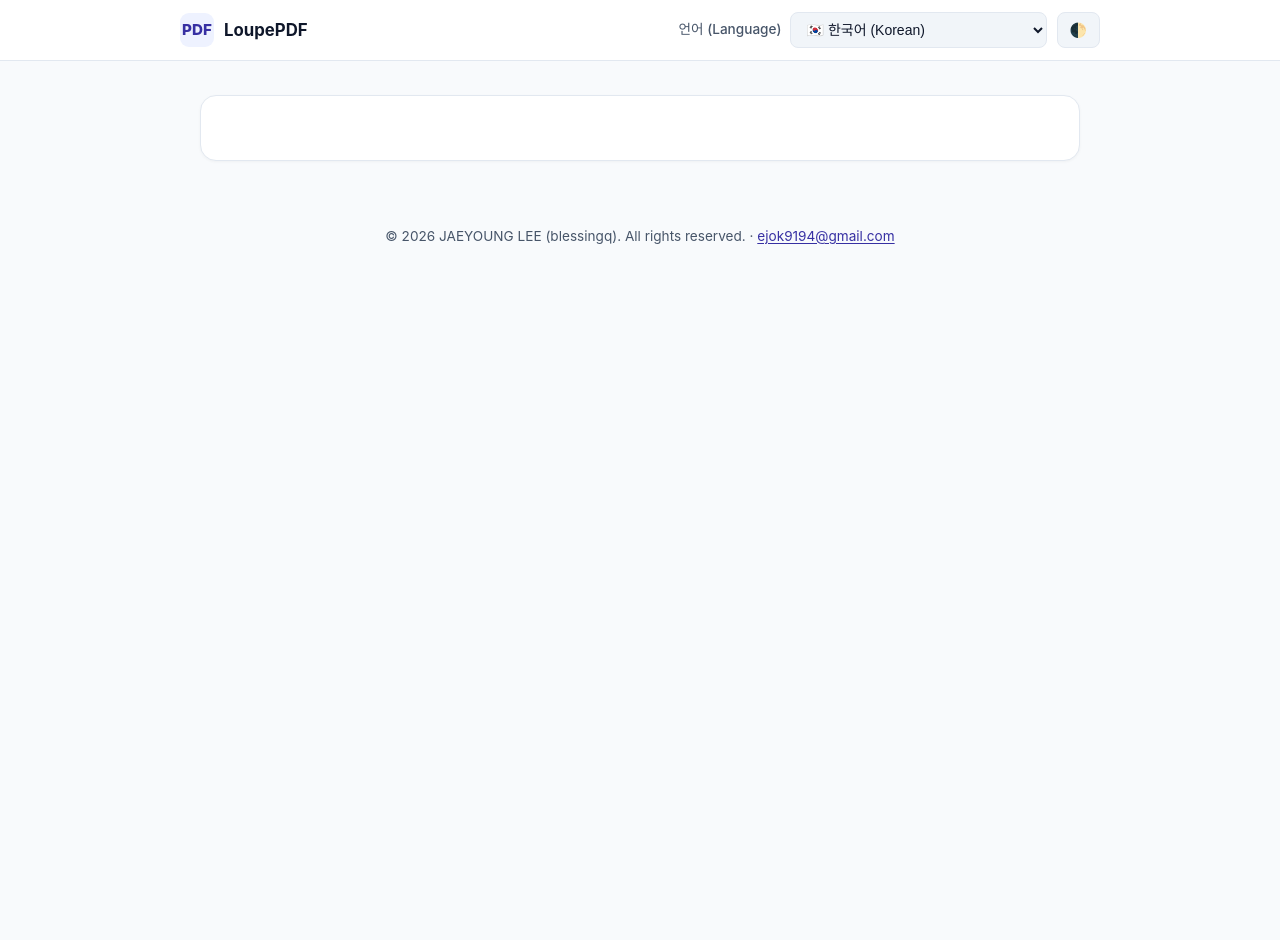
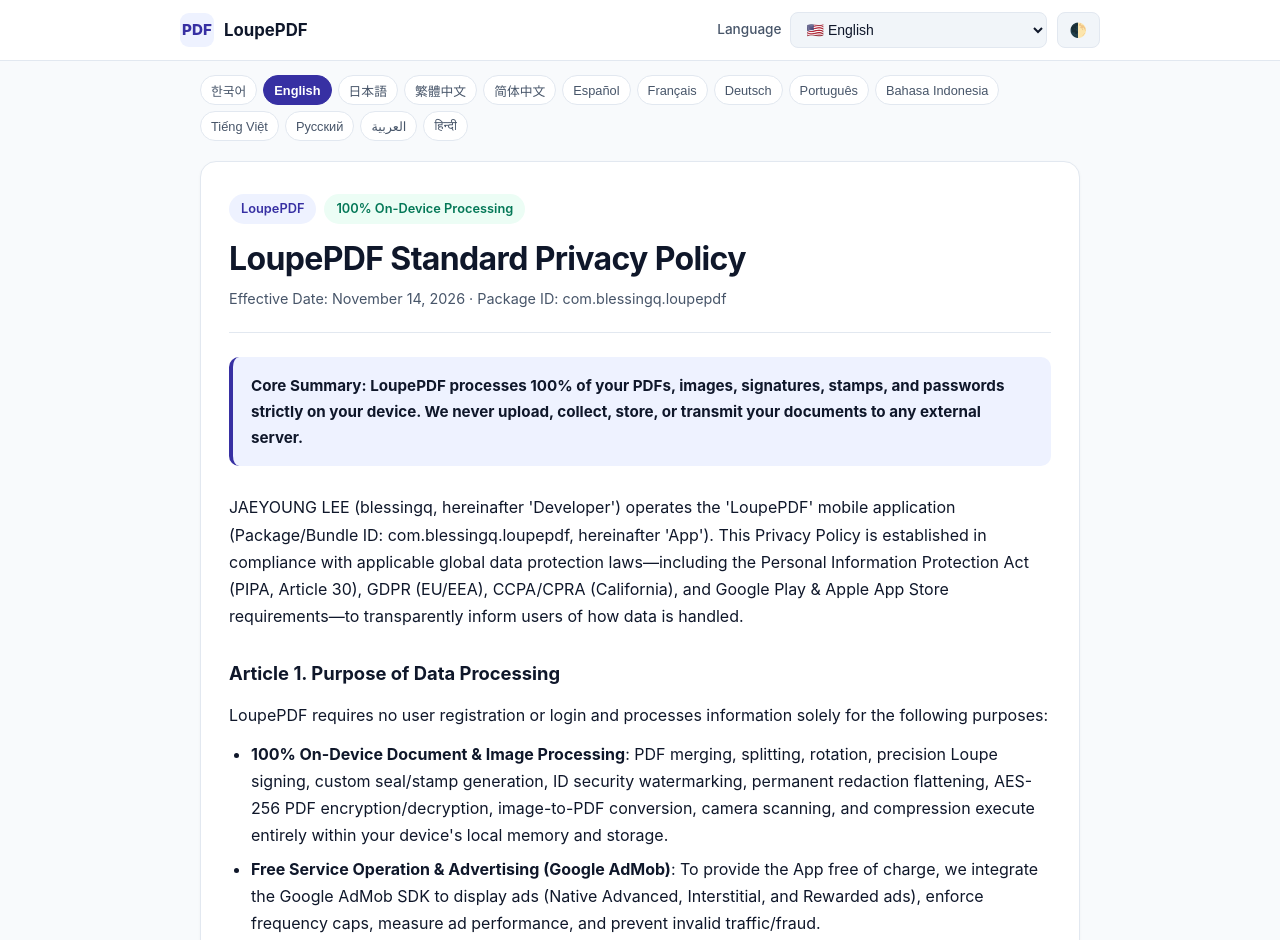
Before and after one commit to BlessingQ/blessingq.github.io, a plain HTML site: page loupePDF/privacy.html in a window 1280 px wide. Shown: the top 940 px of the page. Before the commit the page ends 800 px from the top, so only its background shows below. Drawn offline with Linux system fonts and the light colour scheme.

Commit message:
Fix JS quote escaping and add static fallback HTML in loupePDF/privacy.html

```diff
--- a/loupePDF/privacy.html
+++ b/loupePDF/privacy.html
@@ -523,7 +523,28 @@
 
   <main id="main-content">
     <article class="policy-card" id="policy-container">
-      <!-- Dynamically populated by language -->
+        <div class="badge-row">
+          <span class="badge">루페PDF (LoupePDF)</span>
+          <span class="badge on-device">100% 기기 내(On-Device) 로컬 처리</span>
+        </div>
+        <h1 id="page-title" tabindex="-1">루페PDF (LoupePDF) 개인정보 처리방침 (Privacy Policy)</h1>
+        <div class="meta-info">시행일자 (Effective Date): 2026-11-14 · Package ID: com.blessingq.loupepdf · Developer: JAEYOUNG LEE (blessingq)</div>
+        <div class="summary-callout">
+          <p><strong>핵심 요약: 루페PDF(LoupePDF)는 사용자의 PDF 문서, 사진, 서명, 도장, 비밀번호 등 어떠한 문서 데이터도 외부 서버로 전송하거나 수집하지 않습니다. 모든 문서 편집·서명·암호화 작업은 100% 사용자의 스마트폰 내부(On-Device)에서만 수행됩니다.</strong></p>
+          <p style="margin-top:8px;"><strong>Core Summary: LoupePDF processes 100% of your PDFs, images, signatures, stamps, and passwords strictly on your device. We never upload, collect, store, or transmit your documents to any external server.</strong></p>
+        </div>
+        <section class="article">
+          <h2>제1조 (개인정보의 처리 목적) / Article 1 (Purpose of Processing)</h2>
+          <p>루페PDF(패키지 ID: com.blessingq.loupepdf)는 별도의 회원가입 없이 모든 PDF·이미지 편집, 2.5배 돋보기 정밀 서명, 인감/도장 생성, 신분증 워터마크, 개인정보 마스킹, AES-256 암호화 기능을 100% 기기 내부(On-Device)에서만 처리합니다. 무료 앱 운영을 위해 Google AdMob 광고 SDK(Google LLC)만 사용합니다.</p>
+        </section>
+        <section class="article">
+          <h2>제10조 (개인정보 보호책임자 및 연락처) / Article 10 (Contact)</h2>
+          <ul>
+            <li><strong>개발자 및 개인정보 보호책임자 (Developer)</strong>: JAEYOUNG LEE (blessingq)</li>
+            <li><strong>이메일 (Email)</strong>: <a href="mailto:ejok9194@gmail.com">ejok9194@gmail.com</a></li>
+            <li><strong>웹사이트 (Website)</strong>: <a href="https://blessingq.github.io">https://blessingq.github.io</a></li>
+          </ul>
+        </section>
     </article>
   </main>
 
@@ -654,12 +675,12 @@
             ],
             list: [
               "<strong>개인정보 보호책임자 및 개발자</strong>: JAEYOUNG LEE (blessingq)",
-              "<strong>이메일(Email)</strong>: <a href="mailto:ejok9194@gmail.com">ejok9194@gmail.com</a>",
-              "<strong>공식 웹사이트</strong>: <a href="https://blessingq.github.io" target="_blank" rel="noopener">https://blessingq.github.io</a>",
-              "<strong>개인정보침해신고센터 (한국인터넷진흥원 운영)</strong>: (국번없이) 118 / <a href="https://privacy.kisa.or.kr" target="_blank" rel="noopener">privacy.kisa.or.kr</a>",
-              "<strong>개인정보분쟁조정위원회</strong>: 1833-6972 / <a href="https://www.kopico.go.kr" target="_blank" rel="noopener">www.kopico.go.kr</a>",
-              "<strong>대검찰청 사이버수사과</strong>: (국번없이) 1301 / <a href="https://www.spo.go.kr" target="_blank" rel="noopener">www.spo.go.kr</a>",
-              "<strong>경찰청 사이버수사국</strong>: (국번없이) 182 / <a href="https://ecrm.police.go.kr" target="_blank" rel="noopener">ecrm.police.go.kr</a>"
+              "<strong>이메일(Email)</strong>: <a href=\"mailto:ejok9194@gmail.com\">ejok9194@gmail.com</a>",
+              "<strong>공식 웹사이트</strong>: <a href=\"https://blessingq.github.io\" target=\"_blank\" rel=\"noopener\">https://blessingq.github.io</a>",
+              "<strong>개인정보침해신고센터 (한국인터넷진흥원 운영)</strong>: (국번없이) 118 / <a href=\"https://privacy.kisa.or.kr\" target=\"_blank\" rel=\"noopener\">privacy.kisa.or.kr</a>",
+              "<strong>개인정보분쟁조정위원회</strong>: 1833-6972 / <a href=\"https://www.kopico.go.kr\" target=\"_blank\" rel=\"noopener\">www.kopico.go.kr</a>",
+              "<strong>대검찰청 사이버수사과</strong>: (국번없이) 1301 / <a href=\"https://www.spo.go.kr\" target=\"_blank\" rel=\"noopener\">www.spo.go.kr</a>",
+              "<strong>경찰청 사이버수사국</strong>: (국번없이) 182 / <a href=\"https://ecrm.police.go.kr\" target=\"_blank\" rel=\"noopener\">ecrm.police.go.kr</a>"
             ]
           },
           {
@@ -758,8 +779,8 @@
             p: ["If you have any questions or requests regarding this Privacy Policy, please contact:"],
             list: [
               "<strong>Privacy Officer / Developer</strong>: JAEYOUNG LEE (blessingq)",
-              "<strong>Email</strong>: <a href="mailto:ejok9194@gmail.com">ejok9194@gmail.com</a>",
-              "<strong>Website</strong>: <a href="https://blessingq.github.io" target="_blank" rel="noopener">https://blessingq.github.io</a>"
+              "<strong>Email</strong>: <a href=\"mailto:ejok9194@gmail.com\">ejok9194@gmail.com</a>",
+              "<strong>Website</strong>: <a href=\"https://blessingq.github.io\" target=\"_blank\" rel=\"noopener\">https://blessingq.github.io</a>"
             ]
           },
           {
@@ -801,8 +822,8 @@
             p: ["カメラ権限（書類スキャン・印影切り抜き時のみ）および写真/ファイル権限（ユーザーが選択したファイルの入出力のみ）は端末内処理に限定して使用されます。"],
             list: [
               "<strong>個人情報保護責任者・開発者</strong>: JAEYOUNG LEE (blessingq)",
-              "<strong>メール</strong>: <a href="mailto:ejok9194@gmail.com">ejok9194@gmail.com</a>",
-              "<strong>ウェブサイト</strong>: <a href="https://blessingq.github.io" target="_blank" rel="noopener">https://blessingq.github.io</a>"
+              "<strong>メール</strong>: <a href=\"mailto:ejok9194@gmail.com\">ejok9194@gmail.com</a>",
+              "<strong>ウェブサイト</strong>: <a href=\"https://blessingq.github.io\" target=\"_blank\" rel=\"noopener\">https://blessingq.github.io</a>"
             ]
           }
         ]
@@ -832,8 +853,8 @@
             p: ["相機與檔案權限僅在您主動掃描文件、去背簽名或讀寫 PDF 時於本地使用。"],
             list: [
               "<strong>開發者與資料保護聯絡人</strong>: JAEYOUNG LEE (blessingq)",
-              "<strong>電子郵件</strong>: <a href="mailto:ejok9194@gmail.com">ejok9194@gmail.com</a>",
-              "<strong>網站</strong>: <a href="https://blessingq.github.io" target="_blank" rel="noopener">https://blessingq.github.io</a>"
+              "<strong>電子郵件</strong>: <a href=\"mailto:ejok9194@gmail.com\">ejok9194@gmail.com</a>",
+              "<strong>網站</strong>: <a href=\"https://blessingq.github.io\" target=\"_blank\" rel=\"noopener\">https://blessingq.github.io</a>"
             ]
           }
         ]
@@ -863,7 +884,7 @@
             p: ["相机与相册/文件权限仅在您主动扫描文档、提取签名或保存 PDF 时在本地调用。"],
             list: [
               "<strong>开发者与隐私负责人</strong>: JAEYOUNG LEE (blessingq)",
-              "<strong>电子邮箱</strong>: <a href="mailto:ejok9194@gmail.com">ejok9194@gmail.com</a>"
+              "<strong>电子邮箱</strong>: <a href=\"mailto:ejok9194@gmail.com\">ejok9194@gmail.com</a>"
             ]
           }
         ]
@@ -892,7 +913,7 @@
             h: "3. Permisos y Contacto",
             p: ["Los permisos de cámara y archivos solo se utilizan localmente cuando usted escanea documentos o guarda archivos PDF."],
             list: [
-              "<strong>Responsable de Privacidad</strong>: JAEYOUNG LEE (blessingq) — <a href="mailto:ejok9194@gmail.com">ejok9194@gmail.com</a>"
+              "<strong>Responsable de Privacidad</strong>: JAEYOUNG LEE (blessingq) — <a href=\"mailto:ejok9194@gmail.com\">ejok9194@gmail.com</a>"
             ]
           }
         ]
@@ -919,7 +940,7 @@
           },
           {
             h: "3. Contact",
-            p: ["Responsable de la confidentialité : JAEYOUNG LEE (blessingq) — <a href="mailto:ejok9194@gmail.com">ejok9194@gmail.com</a>"]
+            p: ["Responsable de la confidentialité : JAEYOUNG LEE (blessingq) — <a href=\"mailto:ejok9194@gmail.com\">ejok9194@gmail.com</a>"]
           }
         ]
       },
@@ -945,7 +966,7 @@
           },
           {
             h: "3. Kontakt",
-            p: ["Datenschutzverantwortlicher: JAEYOUNG LEE (blessingq) — <a href="mailto:ejok9194@gmail.com">ejok9194@gmail.com</a>"]
+            p: ["Datenschutzverantwortlicher: JAEYOUNG LEE (blessingq) — <a href=\"mailto:ejok9194@gmail.com\">ejok9194@gmail.com</a>"]
           }
         ]
       },
@@ -967,7 +988,7 @@
           },
           {
             h: "2. Publicidade (Google AdMob) e Contato",
-            p: ["Utilizamos o Google AdMob SDK (Google LLC) para exibir anúncios gratuitos, podendo coletar ID de publicidade (ADID/IDFA), dados do dispositivo e logs de diagnóstico. Você pode redefinir o ID de publicidade nas configurações do Android/iOS. Contato: JAEYOUNG LEE (<a href="mailto:ejok9194@gmail.com">ejok9194@gmail.com</a>)."]
+            p: ["Utilizamos o Google AdMob SDK (Google LLC) para exibir anúncios gratuitos, podendo coletar ID de publicidade (ADID/IDFA), dados do dispositivo e logs de diagnóstico. Você pode redefinir o ID de publicidade nas configurações do Android/iOS. Contato: JAEYOUNG LEE (<a href=\"mailto:ejok9194@gmail.com\">ejok9194@gmail.com</a>)."]
           }
         ]
       },
@@ -985,7 +1006,7 @@
         articles: [
           {
             h: "1. Pemrosesan Lokal & Google AdMob",
-            p: ["Semua fitur penggabungan PDF, tanda tangan kaca pembesar (Loupe), pembuatan stempel, watermark, dan enkripsi AES-256 berjalan 100% di dalam perangkat Anda. Untuk layanan gratis, Google AdMob SDK (Google LLC) dapat mengumpulkan ID Iklan (ADID/IDFA), info perangkat, dan log diagnostik. Anda dapat mengatur ulang ID iklan di pengaturan privasi perangkat Anda. Kontak: JAEYOUNG LEE (<a href="mailto:ejok9194@gmail.com">ejok9194@gmail.com</a>)."]
+            p: ["Semua fitur penggabungan PDF, tanda tangan kaca pembesar (Loupe), pembuatan stempel, watermark, dan enkripsi AES-256 berjalan 100% di dalam perangkat Anda. Untuk layanan gratis, Google AdMob SDK (Google LLC) dapat mengumpulkan ID Iklan (ADID/IDFA), info perangkat, dan log diagnostik. Anda dapat mengatur ulang ID iklan di pengaturan privasi perangkat Anda. Kontak: JAEYOUNG LEE (<a href=\"mailto:ejok9194@gmail.com\">ejok9194@gmail.com</a>)."]
           }
         ]
       },
@@ -1003,7 +1024,7 @@
         articles: [
           {
             h: "1. Xử lý Cục bộ & Quảng cáo Google AdMob",
-            p: ["Mọi tính năng ghép/tách PDF, ký tên với kính lúp, tạo con dấu, đóng dấu bảo mật và mã hóa AES-256 đều hoạt động 100% trên điện thoại của bạn. Để duy trì ứng dụng miễn phí, Google AdMob SDK (Google LLC) có thể thu thập ID quảng cáo (ADID/IDFA), thông tin thiết bị và nhật ký sự cố. Bạn có thể tắt quảng cáo cá nhân hóa trong phần cài đặt thiết bị. Liên hệ: JAEYOUNG LEE (<a href="mailto:ejok9194@gmail.com">ejok9194@gmail.com</a>)."]
+            p: ["Mọi tính năng ghép/tách PDF, ký tên với kính lúp, tạo con dấu, đóng dấu bảo mật và mã hóa AES-256 đều hoạt động 100% trên điện thoại của bạn. Để duy trì ứng dụng miễn phí, Google AdMob SDK (Google LLC) có thể thu thập ID quảng cáo (ADID/IDFA), thông tin thiết bị và nhật ký sự cố. Bạn có thể tắt quảng cáo cá nhân hóa trong phần cài đặt thiết bị. Liên hệ: JAEYOUNG LEE (<a href=\"mailto:ejok9194@gmail.com\">ejok9194@gmail.com</a>)."]
           }
         ]
       },
@@ -1021,7 +1042,7 @@
         articles: [
           {
             h: "1. Локальная обработка и реклама Google AdMob",
-            p: ["Все функции объединения, разделения, точной подписи с лупой, создания печатей, водяных знаков и шифрования AES-256 выполняются локально на устройстве. Для бесплатного предоставления приложения используется Google AdMob SDK (Google LLC), который может собирать рекламный идентификатор (ADID/IDFA), сведения об устройстве и диагностические журналы. Вы можете сбросить рекламный ID в настройках Android или iOS. Контакт: JAEYOUNG LEE (<a href="mailto:ejok9194@gmail.com">ejok9194@gmail.com</a>)."]
+            p: ["Все функции объединения, разделения, точной подписи с лупой, создания печатей, водяных знаков и шифрования AES-256 выполняются локально на устройстве. Для бесплатного предоставления приложения используется Google AdMob SDK (Google LLC), который может собирать рекламный идентификатор (ADID/IDFA), сведения об устройстве и диагностические журналы. Вы можете сбросить рекламный ID в настройках Android или iOS. Контакт: JAEYOUNG LEE (<a href=\"mailto:ejok9194@gmail.com\">ejok9194@gmail.com</a>)."]
           }
         ]
       },
@@ -1039,7 +1060,7 @@
         articles: [
           {
             h: "1. المعالجة المحلية وإعلانات Google AdMob",
-            p: ["تتم جميع عمليات دمج وتقسيم ملفات PDF، والتوقيع الدقيق بالعدسة المكبرة، وإنشاء الأختام، والعلامات المائية، والتشفير بمعيار AES-256 داخل جهازك حصرياً. لتقديم التطبيق مجاناً، نستخدم حزمة Google AdMob SDK (التابعة لشركة Google LLC) التي قد تجمع معرف الإعلانات (ADID/IDFA) ومعلومات الجهاز وسجلات الأعطال. يمكنك إيقاف تخصيص الإعلانات من إعدادات الخصوصية في جهازك. للتواصل: JAEYOUNG LEE (<a href="mailto:ejok9194@gmail.com">ejok9194@gmail.com</a>)."]
+            p: ["تتم جميع عمليات دمج وتقسيم ملفات PDF، والتوقيع الدقيق بالعدسة المكبرة، وإنشاء الأختام، والعلامات المائية، والتشفير بمعيار AES-256 داخل جهازك حصرياً. لتقديم التطبيق مجاناً، نستخدم حزمة Google AdMob SDK (التابعة لشركة Google LLC) التي قد تجمع معرف الإعلانات (ADID/IDFA) ومعلومات الجهاز وسجلات الأعطال. يمكنك إيقاف تخصيص الإعلانات من إعدادات الخصوصية في جهازك. للتواصل: JAEYOUNG LEE (<a href=\"mailto:ejok9194@gmail.com\">ejok9194@gmail.com</a>)."]
           }
         ]
       },
@@ -1057,7 +1078,7 @@
         articles: [
           {
             h: "1. ऑन-डिवाइस प्रोसेसिंग और Google AdMob विज्ञापन",
-            p: ["PDF मर्ज, स्प्लिट, मैग्नीफाइंग लूप हस्ताक्षर, स्टैम्प निर्माण, वॉटरमार्क और AES-256 एन्क्रिप्शन पूरी तरह से आपके डिवाइस पर स्थानीय रूप से चलते हैं। ऐप को निःशुल्क रखने के लिए Google AdMob SDK (Google LLC) विज्ञापन ID (ADID/IDFA), डिवाइस जानकारी और क्रैश लॉग एकत्र कर सकता है। आप अपने फ़ोन की सेटिंग में जाकर विज्ञापन ID को रीसेट या बंद कर सकते हैं। संपर्क: JAEYOUNG LEE (<a href="mailto:ejok9194@gmail.com">ejok9194@gmail.com</a>)।"]
+            p: ["PDF मर्ज, स्प्लिट, मैग्नीफाइंग लूप हस्ताक्षर, स्टैम्प निर्माण, वॉटरमार्क और AES-256 एन्क्रिप्शन पूरी तरह से आपके डिवाइस पर स्थानीय रूप से चलते हैं। ऐप को निःशुल्क रखने के लिए Google AdMob SDK (Google LLC) विज्ञापन ID (ADID/IDFA), डिवाइस जानकारी और क्रैश लॉग एकत्र कर सकता है। आप अपने फ़ोन की सेटिंग में जाकर विज्ञापन ID को रीसेट या बंद कर सकते हैं। संपर्क: JAEYOUNG LEE (<a href=\"mailto:ejok9194@gmail.com\">ejok9194@gmail.com</a>)।"]
           }
         ]
       }
@@ -1193,7 +1214,7 @@
       setLanguage(initialLang);
     }
 
-    document.addEventListener("DOMContentLoaded", init);
+    if (document.readyState === "loading") { document.addEventListener("DOMContentLoaded", init); } else { init(); }
   </script>
 </body>
 </html>
```
